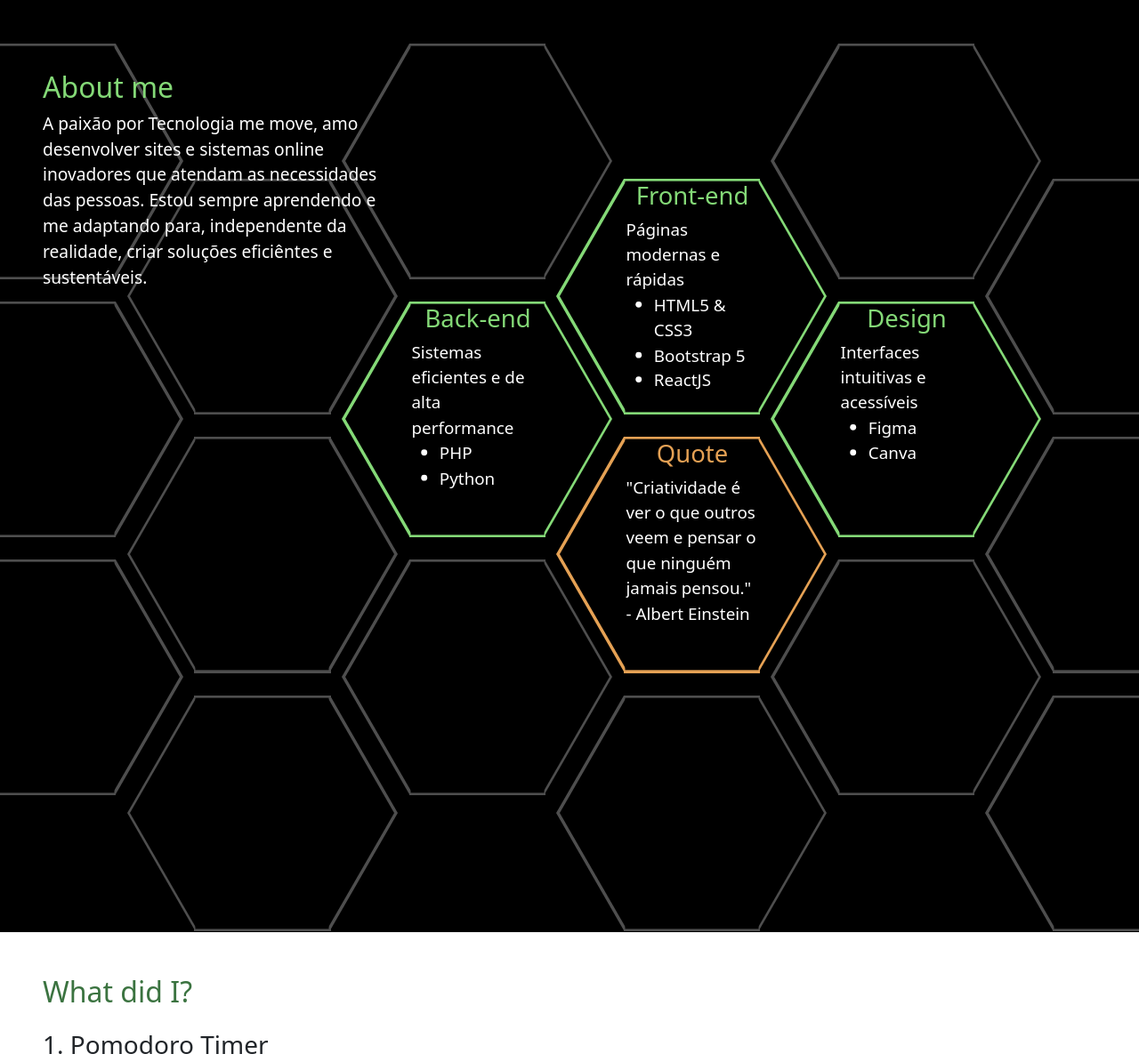
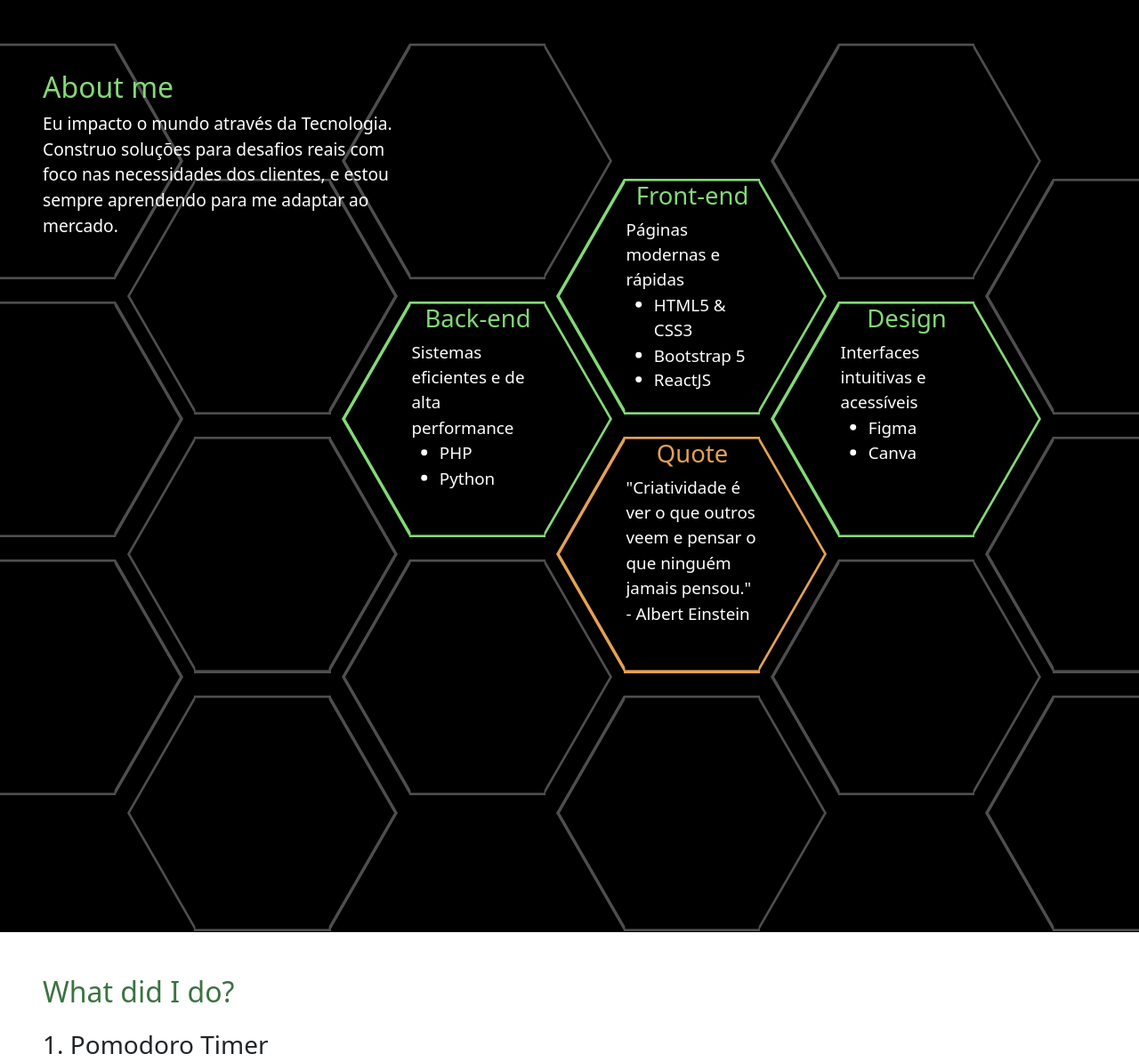
Before and after one commit to GustavoHerreroNunes/GustavoHerreroNunes.github.io, a website with bundled scripts: page index.html in a window 1280 px wide. Shown: the part 740-1934 px from the top of the page at 89% size. Built offline with nearby package versions, Linux system fonts and the light colour scheme.

Commit message:
Update: text of the 'About Me' section, Menu and Footer

```diff
--- a/index.html
+++ b/index.html
@@ -5,7 +5,7 @@
     <meta http-equiv="X-UA-Compatible" content="IE=edge">
     <meta name="viewport" content="width=device-width, initial-scale=1.0">
     <link
-      rel="Um ícone de um objeto na diagonal que é formado na metade inferior por um lápis apontado e na metade superio por uma lâmpada. Linhas curtas se projetam para fora nas laterais da lâmpada, simbolizando a luz emitida por ela. O ícone tem uma borda preta, o preenchimento da ponta do lápis e da lâmpada são verde claro com detalhes em verde escuro ou preto, e o do cabo do lápis é branco."
+      rel="icon"
       href="./assets/creative-final.png" type="image/x-icon"
       >
     <link
@@ -37,7 +37,7 @@
                       <a class="nav-link" href="index.html#about-me">About me</a>
                     </li>
                     <li class="nav-item">
-                      <a class="nav-link" href="index.html#what-did-i">What did I?</a>
+                      <a class="nav-link" href="index.html#what-did-i-do">What did I do?</a>
                     </li>
                     <li class="nav-item">
                       <a class="nav-link" href="index.html#why-me">Why me?</a>
@@ -64,7 +64,7 @@
         </section>
         <section class="row text-center pt-5" id="turningInsights">
             <a class="link-light" href="index.html#about-me" aria-label="Descer para a próxima seção">
-                <h2>Turning Insights into Reality<br>
+                <h2>Turning Ideas into Reality<br>
                     &#8964;
                 </h2>
             </a>
@@ -72,10 +72,8 @@
         <section class="row ps-md-5 ps-2 py-5" id="sec-about-me">
             <h2 class="pt-5 scroll go-to-right light-title z-1" id="about-me">About me</h2>
             <p class="col-xl-4 col-12 scroll go-to-right z-1">
-                A paixão por Tecnologia me move, amo desenvolver sites e sistemas
-                online inovadores que atendam as necessidades das pessoas.
-                Estou sempre aprendendo e me adaptando para, independente da
-                realidade, criar soluções eficiêntes e sustentáveis.
+                Eu impacto o mundo através da Tecnologia. <br>
+				Construo soluções para desafios reais com foco nas necessidades dos clientes, e estou sempre aprendendo para me adaptar ao mercado.
             </p>
             <div class="col-xl-8 col-12 pb-1 scroll go-to-left" id="hexgrid">
               <div class="hexrow d-flex flex-row-reverse">
@@ -237,7 +235,7 @@
             </div>
         </section>
         <section class="row ps-md-5 ps-3 py-5" id="sec-what-did-i">
-          <h2 class="mb-4 dark-green-title scroll go-to-right" id="what-did-i" >What did I?</h2>
+          <h2 class="mb-4 dark-green-title scroll go-to-right" id="what-did-i-do" >What did I do?</h2>
           <ol id="project-list">
 
           </ol>
@@ -322,7 +320,7 @@
         <footer class="container-fluid py-5 text-md-center text-start">
           <ul class="row justify-md-content-center justify-content-start list-unstyled" id="links-mapping">
             <li class="col-md col-5 pt-md-0 pt-2"><a href="#about-me">About me</a></li>
-            <li class="col-md col-5 pt-md-0 pt-2"><a href="#what-did-i">What did I?</a></li>
+            <li class="col-md col-5 pt-md-0 pt-2"><a href="#what-did-i-do">What did I do?</a></li>
             <li class="col-md col-5 pt-md-0 pt-2"><a href="#why-me">Why me?</a></li>
           </ul>
           <div class="row mt-5">
```
